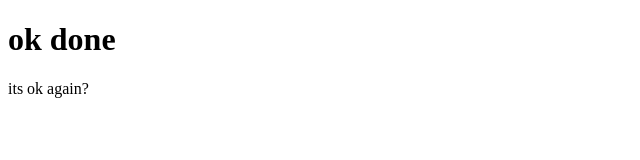
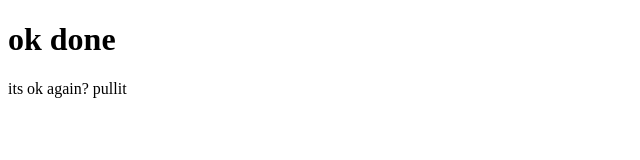
Before and after one commit to aminularnob/GIT-TEST, a plain HTML site: page index.html in a window 1280 px wide. Shown: the full height of the page, 0-640 px from the left. Drawn offline with Linux system fonts and the light colour scheme.

Commit message:
Update index.html

```diff
--- a/index.html
+++ b/index.html
@@ -10,5 +10,6 @@
  <h1>ok done</h1>
 
  its ok again?
+    pullit
 </body>
 </html>
```
